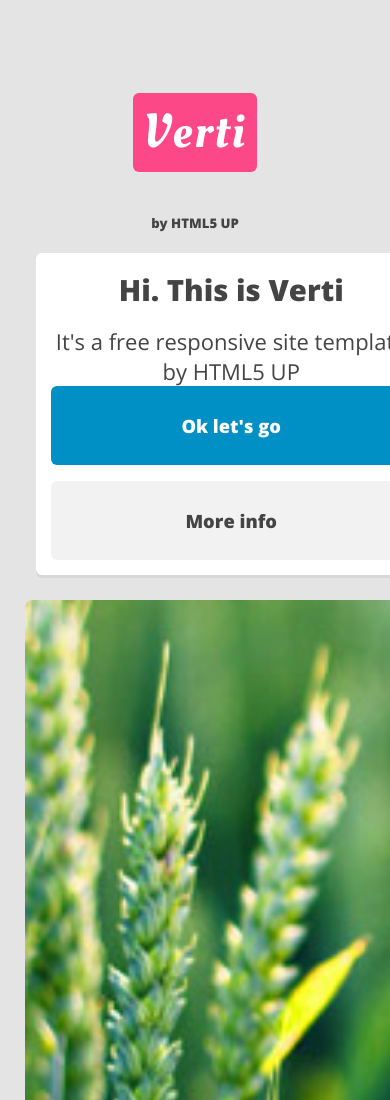
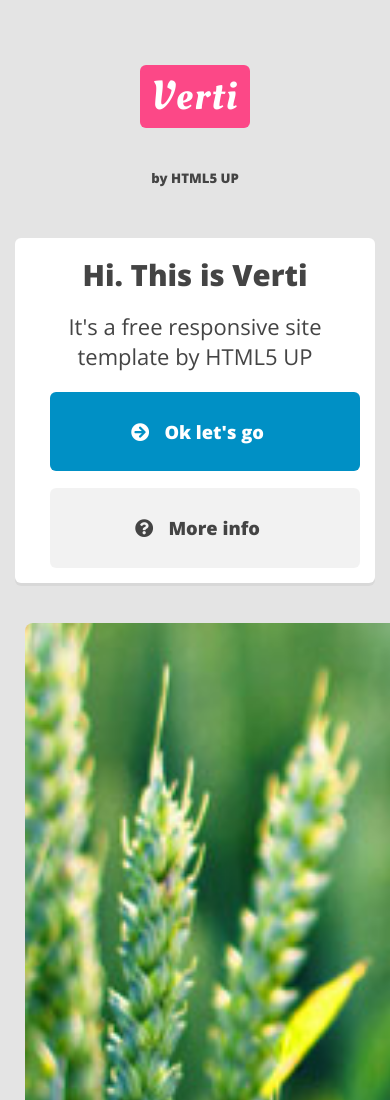
Before and after one commit to gumaty/verti, a website built with Parcel: page index.html in a window 390 px wide. Shown: the top 1100 px of the page. Built offline with nearby package versions, Linux system fonts and the light colour scheme.

Commit message:
banner structure and styling

```diff
--- a/index.html
+++ b/index.html
@@ -4,6 +4,7 @@
     <meta charset="UTF-8">
     <title>Sass</title>
     <meta name="viewport" content="width=device-width, initial-scale=1.0">
+    <link rel="stylesheet" href="https://cdnjs.cloudflare.com/ajax/libs/font-awesome/5.4.0/css/all.min.css" integrity="sha512-eBNnVs5xPOVglLWDGXyZnZZ2K2ixXhR/3aECgCpFnW2dGCd/yiqXZ6fcB3BubeA91kM6NX234b6Wrah8RiYAPA==" crossorigin="anonymous" referrerpolicy="no-referrer" />
     <link href="scss/main.scss" rel="stylesheet">
 </head>
 <body>
--- a/scss/_banner.scss
+++ b/scss/_banner.scss
@@ -1,9 +1,11 @@
 .banner {
+
   .banner__container {
     background-color: #fff;
     display: flex;
     margin: 0 auto;
     width: $size-width1200;
+    min-width: $size-min-width;
     padding: 66px;
     border-radius: 6px;
     box-shadow: 0px 3px 0px 0px rgba(0, 0, 0, 0.05);
@@ -24,6 +26,7 @@
 
       .banner__btn {
         display: block;
+        position: relative;
         background-color: #0090c5;
         color: #ffffff;
         font-size: 36px;
@@ -34,18 +37,38 @@
         border-radius: 6px;
         cursor: pointer;
         transition: background-color .25s ease-in-out;
+        &::before {
+          position: absolute;
+          content: "\f0a9";
+          font-family: 'Font Awesome 5 Free', sans-serif;
+          font-weight: 900;
+          top: 50%;
+          right: 15px;
+          transform: translate(0, -50%);
+        }
 
         &.btn--white {
           margin:0;
           background-color: #0000000D;
           color: #444444;
+          &::before {
+            position: absolute;
+            display: inline-block;
+            content: "\f059";
+            font-family: "Font Awesome 5 Free", sans-serif;
+            top: 50%;
+            right: 15px;
+            transform: translate(0, -50%);
+          }
         }
       }
     }
 
   }
+}
+@media (max-width: 1280px) {
+  .banner {
 
-  @media (max-width: 1280px) {
     .banner__container {
       width: $size-width960;
 
@@ -62,39 +85,55 @@
           font-size: 33px;
         }
       }
-      }
+    }
+
   }
+}
 
-  @media (max-width: 980px) {
+@media (max-width: 980px) {
+  .banner {
+
     .banner__container {
       flex-direction: column;
       width: 90%;
-      col-12--medium {}
 
       .banner__hdl {
-        width: 100%;
         text-align: center;
       }
 
       .banner__txt {
-        width: 100%;
         text-align: center;
       }
 
       .box__btn {
-        width: 100%;
+        padding: 25px 0 0 25px;
         .banner__btn {
           text-align: center;
+          &::before {
+            position: relative;
+
+          }
+          &.btn--white {
+            &::before {
+              position: relative;
+              transform: none;
+            }
+          }
         }
       }
 
     }
+
   }
+}
 
-  @media (max-width: 736px) {
+@media (max-width: 736px) {
+  .banner {
+    padding: 15px;
+
     .banner__container {
       width: 100%;
-      margin: 0 36.2031px;
+      margin: 0;
       padding: 15px;
 
       .banner__hdl {
@@ -105,12 +144,12 @@
         font-size: 22px;
       }
       .box__btn {
-        padding: 0;
+        padding: 20px 0 0 20px;
         .banner__btn {
           font-size: 18.3333px;
         }
       }
     }
+
   }
-
 }
--- a/scss/_header.scss
+++ b/scss/_header.scss
@@ -1,17 +1,20 @@
 .header {
-  padding: 72px 0 0;
+  padding: 66px 0 44px;
 
   .header__container {
     display: flex;
     justify-content: space-between;
     align-items: center;
     width: $size-width1200;
+    min-width: $size-min-width;
     margin: 0 auto;
+
     .logo {
       display: flex;
       justify-content: flex-start;
       align-items: center;
       gap: 18px;
+
       h1 {
         .logo__link {
           display: inline-block;
@@ -28,6 +31,7 @@
           vertical-align: middle;
         }
       }
+
       .logo__info {
         font-size: 14.4px;
         font-weight: 800;
@@ -39,6 +43,7 @@
     .nav {
       display: flex;
       gap: 21.6px;
+
       .nav__item {
         display: inline-block;
         padding: 7.2px 14.4px;
@@ -53,27 +58,30 @@
         &:hover {
           background-color: #fff;
         }
+
         &.btn--primary {
           background-color: #444444;
           color: #ffffff;
         }
       }
     }
-
-
+  }
 }
 
 @media (max-width: 1280px) {
+  .header {
     .header__container {
       width: $size-width960;
 
       .nav {
         gap: 19.6px;
+
         .nav__item {
           padding: 6.6px 13.2px;
           font-size: 13.2px;
         }
       }
+
       .logo {
         gap: 16.5px;
 
@@ -94,8 +102,13 @@
       }
     }
   }
+}
+
 
 @media (max-width: 980px) {
+  .header {
+    padding: 44px 0 14.66667px;
+
     .header__container {
       max-width: 100%;
       justify-content: center;
@@ -111,8 +124,34 @@
       }
     }
   }
+}
+
+
 
 @media (max-width: 736px) {
+  .header {
+    padding: 44px 0 14.66667px;
 
+    .header__container {
+      max-width: 100%;
+      justify-content: center;
+
+      .nav {
+        display: none;
+      }
+
+      .logo {
+        flex-direction: column;
+        align-self: center;
+        gap: 0;
+
+        h1 {
+          .logo__link {
+            font-size: 40.3333px;
+            padding: 8.06667px 11.0917px;
           }
         }
+      }
+    }
+  }
+}
--- a/scss/_variables.scss
+++ b/scss/_variables.scss
@@ -9,3 +9,4 @@ $font-open: 'Open Sans', sans-serif;
 $size-width1200: 1200px;
 $size-width960: 960px;
 $size-width820: 820px;
+$size-min-width: 273px;
--- a/scss/main.scss
+++ b/scss/main.scss
@@ -7,6 +7,7 @@
 @import "banner";
 @import "features";
 
+
 body, html {
   background-color: #E4E4E4;
   font-family: $font-open;
```
Lines whose indentation alone changed are shown as unchanged.
